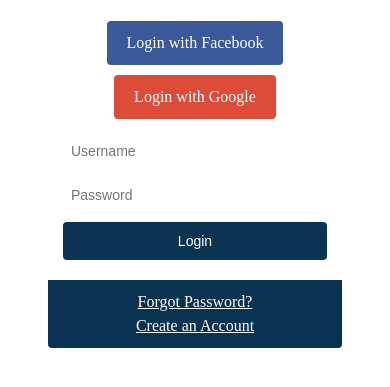
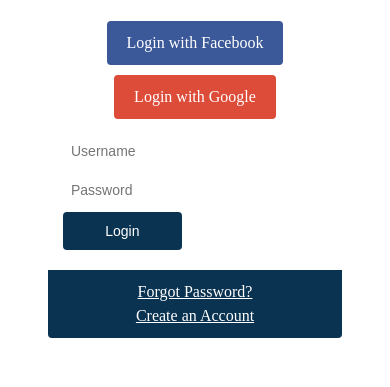
Before and after one commit to Enismasic/Project2, a plain HTML site: page login.html in a window 390 px wide. Shown: the part 473-860 px from the top of the page. Drawn offline with Linux system fonts and the light colour scheme.

Commit message:
fixing input boxes and organize the inputs

```diff
--- a/css/style.css
+++ b/css/style.css
@@ -170,6 +170,9 @@ p {
     padding: 1.5em;
     background-color: #ffffff;
   }
+  input, textarea {
+    width: 90%;
+  }
 }
 
 .container {
@@ -179,13 +182,13 @@ p {
 }
 
 input, textarea {
-  width: 100%;
+  width: 45%;
   padding: 8px;
   border: none;
   border-radius: 4px;
   margin: 5px 0;
   opacity: 1;
-  display: inline-block;
+  display: block;
   font-size: 14px;
   line-height: 18px;
 }
```
Also changed, not shown: login.html (+3 -1 lines).
